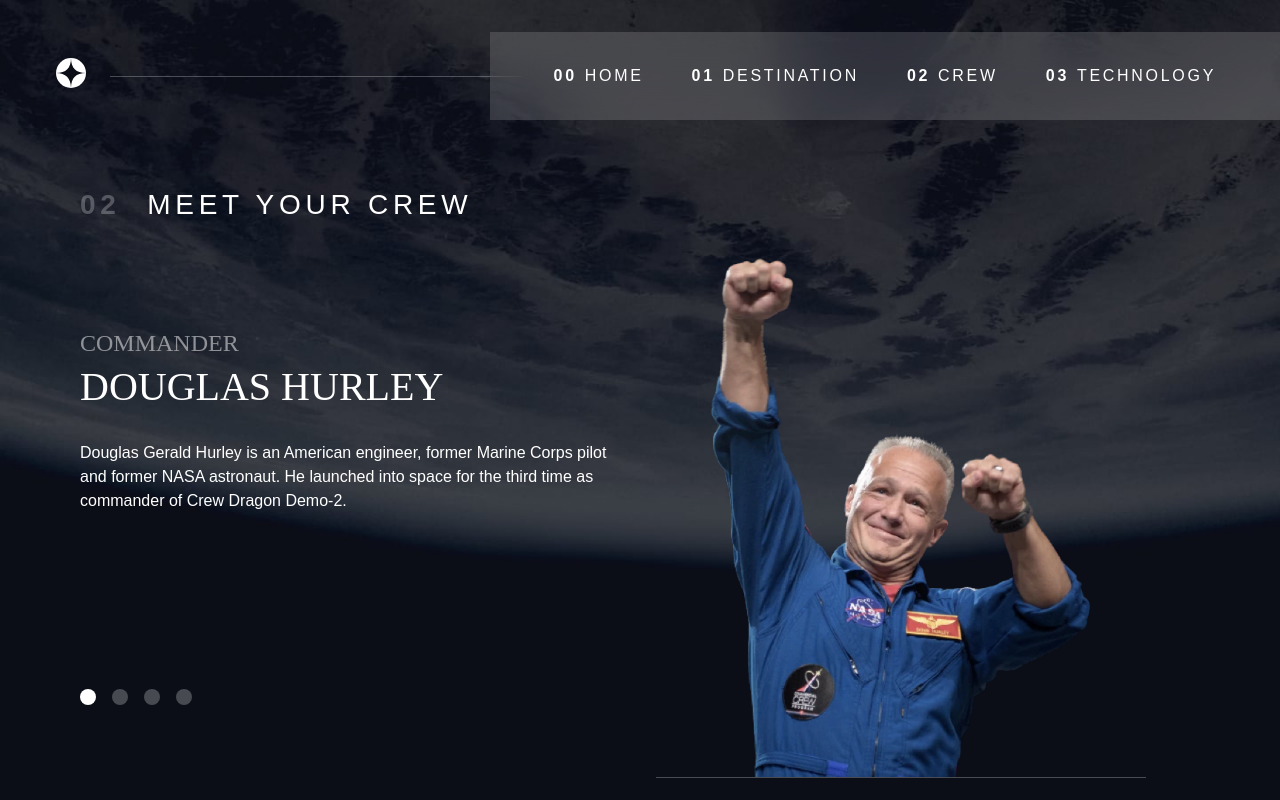
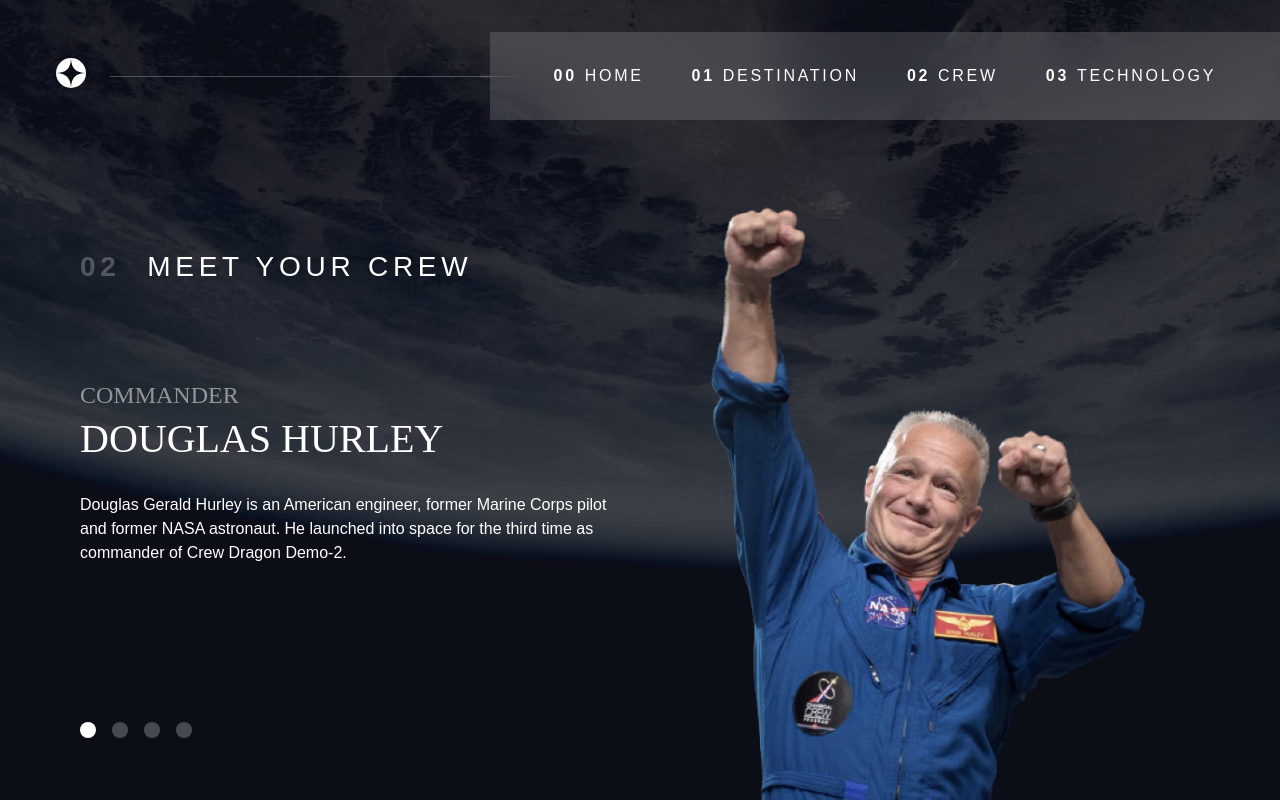
Before and after one commit to Dmnk28/space-tourism, a Next.js app in the folder next/: page /crew in a window 1280 px wide. Built offline with nearby package versions, Linux system fonts and the light colour scheme.

Commit message:
Fixed Crew-Image-Issues at desktop-screens

```diff
--- a/next/styles/main.css
+++ b/next/styles/main.css
@@ -611,6 +611,7 @@
 /* CREW Layout */
 .grid-container--crew {
   --flow-space: 2rem;
+  align-self: flex-end;
   grid-template-areas: "title" "image" "dots" "text";
 }
 @media (min-width: 35rem) {
@@ -640,6 +641,9 @@
   padding-inline: clamp(2%, 5rem, 10%);
   border-bottom: 1px solid rgba(255, 255, 255, 0.25);
 }
+.grid-container--crew .crew-image * {
+  bottom: 0;
+}
 @media (min-width: 35rem) {
   .grid-container--crew .crew-image {
     align-self: end;
@@ -647,7 +651,11 @@
 }
 @media (min-width: 45rem) {
   .grid-container--crew .crew-image {
-    max-width: 90%;
+    bottom: 0;
+    height: 60vh;
+    display: flex;
+    align-items: flex-end;
+    border-bottom: none;
   }
 }
 .grid-container--crew .crew-image * {
--- a/next/styles/main.scss
+++ b/next/styles/main.scss
@@ -510,6 +510,7 @@
       border-color: $clr-white;
     }
   }
+
   .active,
   [aria-selected="true"] {
     border-color: $clr-white;
@@ -645,6 +646,7 @@
 /* CREW Layout */
 .grid-container--crew {
   --flow-space: 2rem;
+  align-self: flex-end;
   grid-template-areas:
     "title"
     "image"
@@ -679,7 +681,6 @@
   }
 
   .crew-image {
-    // margin-top: 4rem;
     grid-area: image;
     position: relative;
     display: flex;
@@ -687,12 +688,20 @@
     padding-inline: clamp(2%, 5rem, 10%);
     border-bottom: 1px solid rgba($clr-white, 0.25);
 
+    *{
+      bottom: 0;
+    }
+
     @media (min-width: 35rem) {
       align-self: end;
     }
 
     @media (min-width: 45rem) {
-      max-width: 90%;
+      bottom: 0;
+      height: 60vh;
+      display: flex;
+      align-items: flex-end;
+      border-bottom: none;
     }
 
     * {
```
Also changed, not shown: 1 other file (tests, documents, lock files or other folders).
